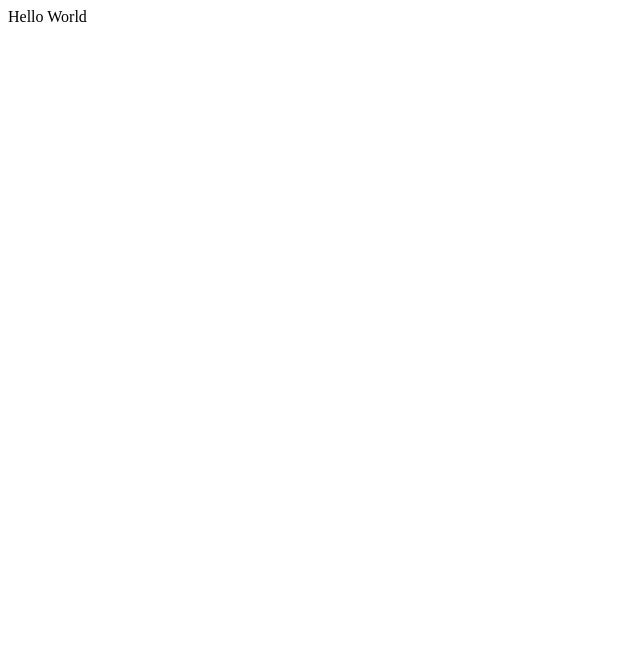
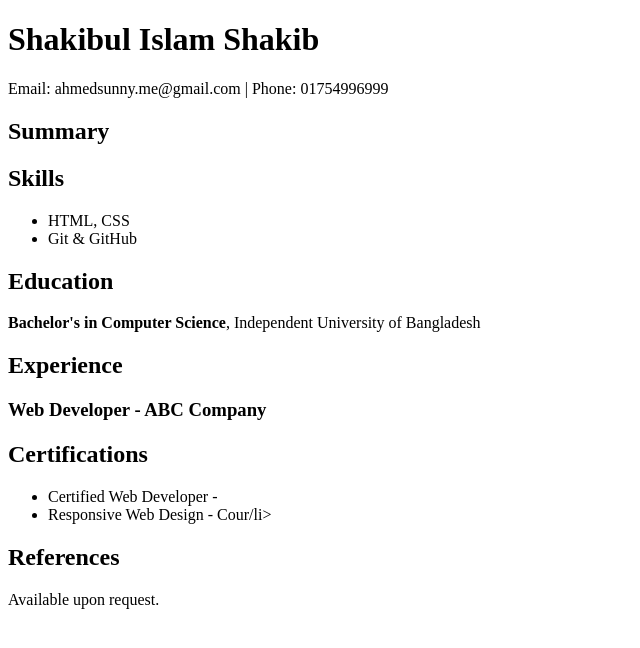
Before and after one commit to ahmedsunnyme/ahmedsunnyme.github.io, a plain HTML site: page index.html in a window 1280 px wide. Shown: the whole page, without its empty margins (0-640 px from the left). Drawn offline with Linux system fonts and the light colour scheme.

Commit message:
Update index.html

```diff
--- a/index.html
+++ b/index.html
@@ -4,6 +4,33 @@
         Welcome My Website
     </title>
     <body>
-        Hello World
+        <h1>Shakibul Islam Shakib</h1>
+    <p>Email: ahmedsunny.me@gmail.com | Phone: 01754996999 </p>
+
+    <h2>Summary</h2>
+    <p></p>
+
+    <h2>Skills</h2>
+    <ul>
+        <li>HTML, CSS</li>
+        <li>Git & GitHub</li>
+    </ul>
+
+    <h2>Education</h2>
+    <p><strong>Bachelor's in Computer Science</strong>, Independent University of Bangladesh</p>
+
+    <h2>Experience</h2>
+    <h3>Web Developer - ABC Company</h3>
+
+
+
+    <h2>Certifications</h2>
+    <ul>
+        <li>Certified Web Developer - </li>
+        <li>Responsive Web Design - Cour/li>
+    </ul>
+
+    <h2>References</h2>
+    <p>Available upon request.</p>
     </body>
 </html>
```
